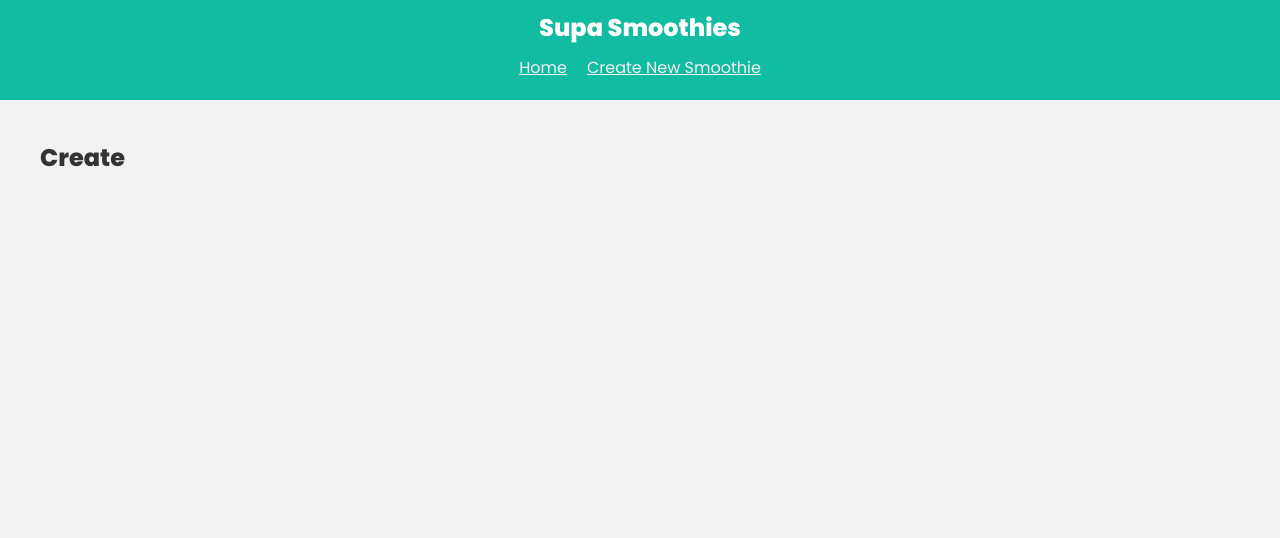
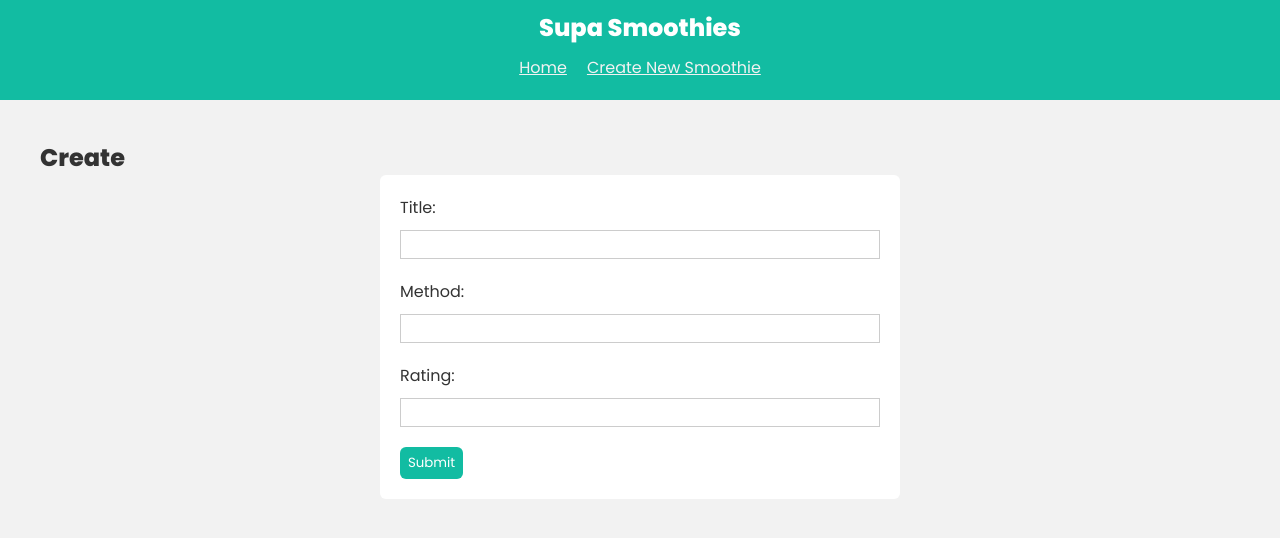
Before and after one commit to shanakasp/react-supabase, a React (Vite) app: page /create in a window 1280 px wide. Shown: the top 538 px of the page. Built offline with nearby package versions, Linux system fonts and the light colour scheme; no server answers.

Commit message:
changed 4 files

```diff
--- /dev/null
+++ b/src/component/Card.jsx
@@ -0,0 +1,13 @@
+import React from "react";
+
+const Card = ({ smoothie }) => {
+  return (
+    <div className="smoothie-card">
+      <h3>{smoothie.title}</h3>
+      <p>{smoothie.methid}</p>
+      <div className="rating">{smoothie.rating}</div>
+    </div>
+  );
+};
+
+export default Card;
--- a/src/index.css
+++ b/src/index.css
@@ -34,3 +34,83 @@ nav h1 {
   margin: 20px auto;
   padding: 20px;
 }
+
+/* smoothie grid */
+.smoothie-grid {
+  margin-top: 40px;
+  display: grid;
+  grid-template-columns: 1fr 1fr 1fr;
+  gap: 40px;
+}
+.smoothie-card {
+  width: 100%;
+  padding: 10px;
+  background: #fff;
+  box-sizing: border-box;
+  border-radius: 6px;
+  position: relative;
+}
+.smoothie-card .rating {
+  position: absolute;
+  top: -10px;
+  right: -10px;
+  background: var(--secondary);
+  color: #fff;
+  border-radius: 6px;
+  width: 40px;
+  height: 0;
+  padding: 20px 0;
+  line-height: 0px;
+  text-align: center;
+}
+.smoothie-card .buttons {
+  text-align: right;
+}
+.smoothie-card i {
+  color: #bbb;
+  margin-left: 10px;
+  font-size: 1.2em;
+  padding: 6px;
+  background: #eee;
+  border-radius: 50%;
+  cursor: pointer;
+}
+
+/* forms */
+form {
+  background: #fff;
+  padding: 20px;
+  max-width: 480px;
+  margin: 0 auto;
+  border-radius: 6px;
+}
+form input,
+form textarea {
+  display: block;
+  width: 100%;
+  padding: 6px;
+  box-sizing: border-box;
+  border: 1px solid #ccc;
+  margin: 10px 0 20px 0;
+}
+form button {
+  background: var(--primary);
+  color: #fff;
+  border: 0;
+  border-radius: 6px;
+  padding: 6px 8px;
+  font-family: "Poppins";
+  cursor: pointer;
+}
+
+/* order-by buttons */
+.order-by button {
+  margin-right: 10px;
+  background: var(--primary);
+  color: #fff;
+  border: 0;
+  padding: 4px 8px;
+  border-radius: 6px;
+  font-family: "Poppins";
+  cursor: pointer;
+}
--- a/src/pages/Create.jsx
+++ b/src/pages/Create.jsx
@@ -1,7 +1,67 @@
+import { useState } from "react";
+
 const Create = () => {
+  const [title, setTitle] = useState("");
+  const [method, setMethod] = useState("");
+  const [rating, setRating] = useState("");
+  const [formError, setformError] = useState("");
+
+  const handleSubmit = (e) => {
+    e.preventDefault();
+
+    if (!title || !method || !rating) {
+      setformError("Please fill in all fields");
+      return;
+    }
+
+    setformError("");
+
+    const formData = {
+      title,
+      method,
+      rating,
+    };
+
+    console.log("form Submitted: ", formData);
+  };
+
   return (
     <div className="page create">
       <h2>Create</h2>
+      <form onSubmit={handleSubmit}>
+        <label>
+          <span>Title:</span>
+          <input
+            type="text"
+            value={title}
+            onChange={(e) => setTitle(e.target.value)}
+            required
+          />
+        </label>
+
+        <label>
+          <span>Method:</span>
+          <input
+            type="text"
+            value={method}
+            onChange={(e) => setMethod(e.target.value)}
+            required
+          />
+        </label>
+
+        <label>
+          <span>Rating:</span>
+          <input
+            type="text"
+            value={rating}
+            onChange={(e) => setRating(e.target.value)}
+            required
+          />
+        </label>
+
+        <button type="submit">Submit</button>
+        {formError && <p className="error">{formError}</p>}
+      </form>
     </div>
   );
 };
--- a/src/pages/Home.jsx
+++ b/src/pages/Home.jsx
@@ -1,6 +1,6 @@
 import { useEffect, useState } from "react";
+import Card from "../component/Card";
 import supabase from "../config/supaBaseClient";
-
 const Home = () => {
   const [fetchError, setFetchError] = useState(null);
   const [data, setData] = useState(null);
@@ -16,9 +16,7 @@ const Home = () => {
       setFetchError("Could not fetch the data");
       setData(null);
       console.log(error);
-    }
-
-    if (data) {
+    } else {
       setData(data);
       console.log(data);
       setFetchError(null);
@@ -29,7 +27,15 @@ const Home = () => {
     <div className="page home">
       {fetchError && <p>{fetchError}</p>}
 
-      {data && data.map((item) => <p key={item.id}>{item.title}</p>)}
+      {data && (
+        <div className="smoothies">
+          <div className="smoothie-grid">
+            {data.map((item) => (
+              <Card key={item.id} smoothie={item} />
+            ))}
+          </div>
+        </div>
+      )}
     </div>
   );
 };
```
